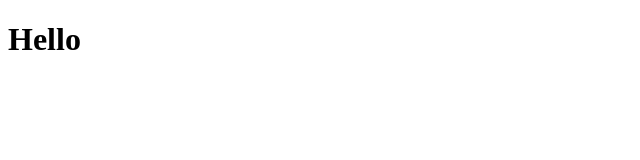
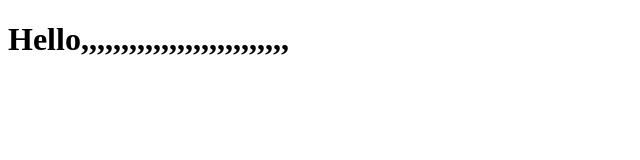
Before and after one commit to HaaswithSai/New-Git, a plain HTML site: page index.html in a window 1280 px wide. Shown: the whole page, without its empty margins (0-640 px from the left). Drawn offline with Linux system fonts and the light colour scheme.

Commit message:
Second Commit

```diff
--- a/index.html
+++ b/index.html
@@ -6,6 +6,6 @@
     <title>Document</title>
 </head>
 <body>
-   <h1>Hello</h1>
+   <h1>Hello,,,,,,,,,,,,,,,,,,,,,,,,,,</h1>
 </body>
 </html>
```
